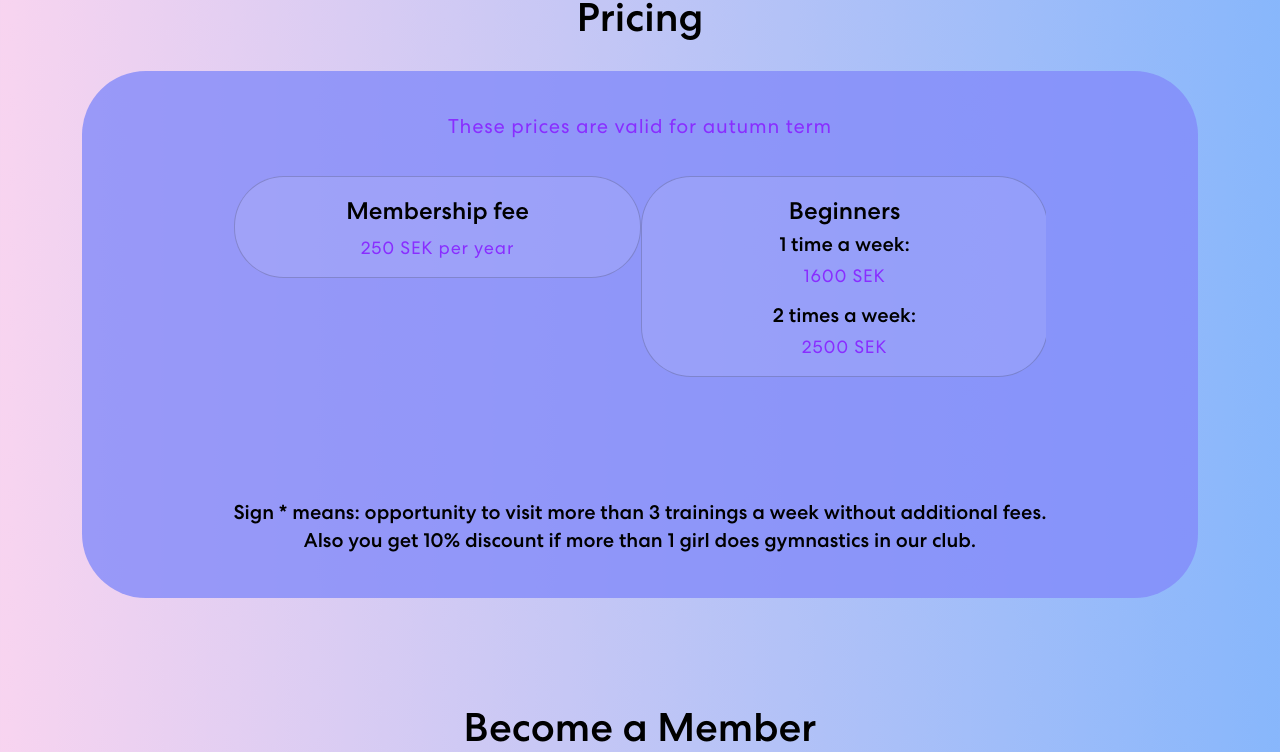
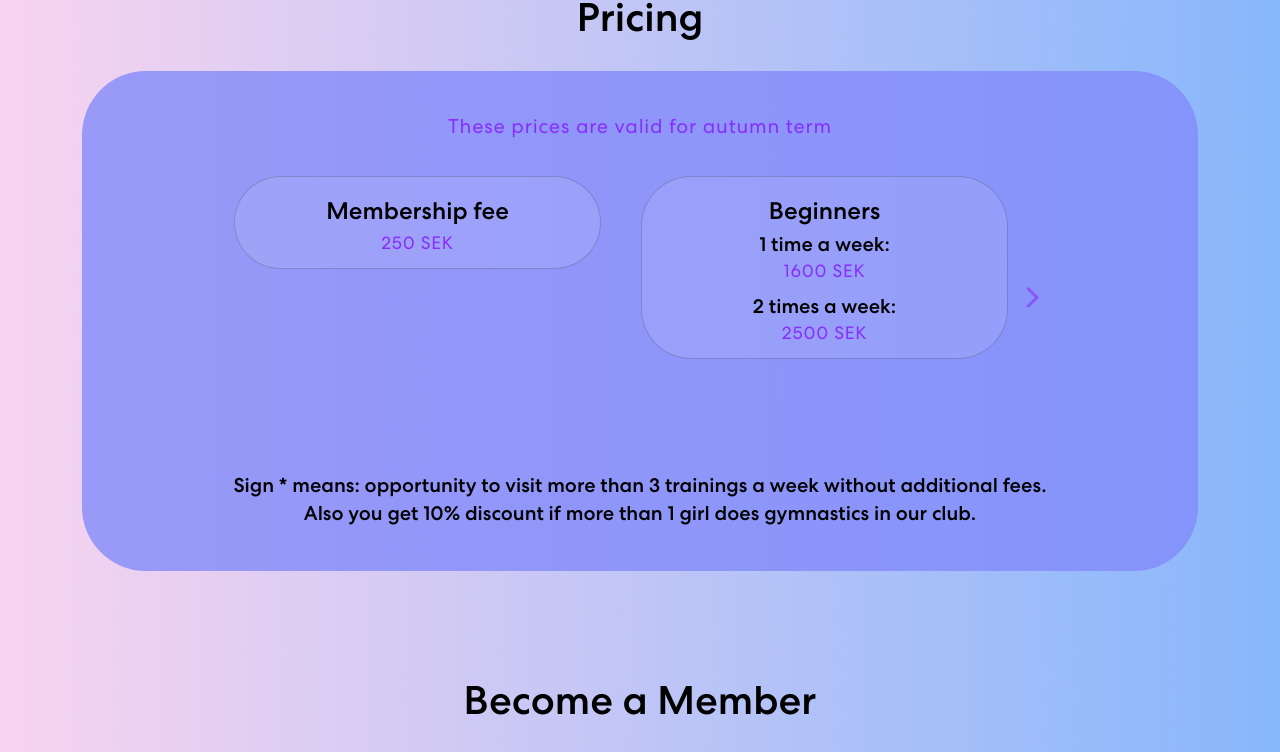
Before and after one commit to valeribeizer/rising_star, a React (Create React App) app: page / in a window 1280 px wide. Shown: the part 1398-2150 px from the top of the page. Built offline with nearby package versions, Linux system fonts and the light colour scheme.

Commit message:
fixed right arrow in carousel

```diff
--- a/src/App.css
+++ b/src/App.css
@@ -530,7 +530,7 @@ margin-top: 20px;
     color: #892eff;
     font-size: 18px;
     letter-spacing: 0.8px;
-    line-height: 1.5em;
+    line-height: 1.0em;
     text-align: center;
 }
 
@@ -554,6 +554,7 @@ margin-top: 20px;
   width: auto;
   background-color: rgb(255 255 255 / 10%);
   border-radius: 50px;
+  margin-right: 40px;
 }
 
 /* Arrows CSS */
--- a/src/components/Prices.js
+++ b/src/components/Prices.js
@@ -37,13 +37,13 @@ const  Prices = () => {
                   infinite={true}
                   className="prices-slider"
                   containerClass="carousel-container"
-                  removeArrowOnDeviceType={["tablet", "mobile"]}
                   customRightArrow={<CustomRightArrow />}
                   customLeftArrow={<CustomLeftArrow />}
                 >
                   <div className="card">
                     <h4>Membership fee</h4>
-                    <p>250 SEK per year</p>
+                    <p>250 SEK</p>
+
                   </div>
                   <div className="card">
                     <h4>Beginners</h4>
```
